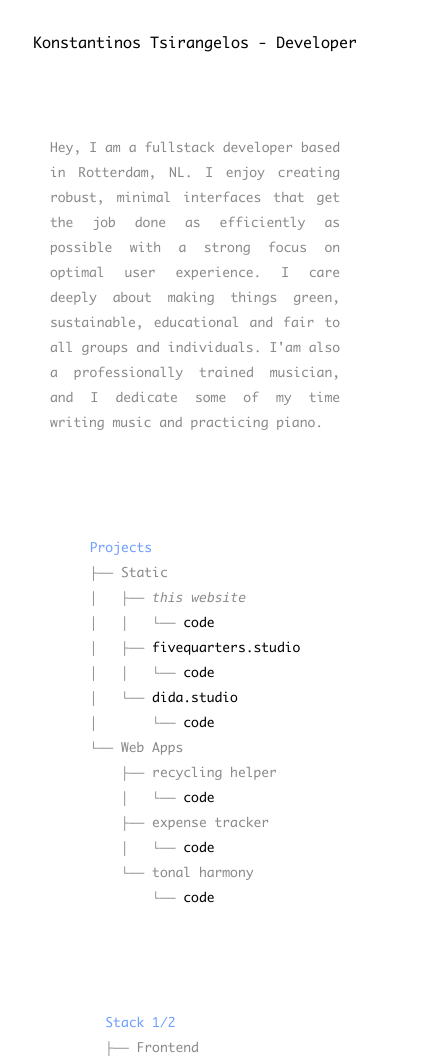
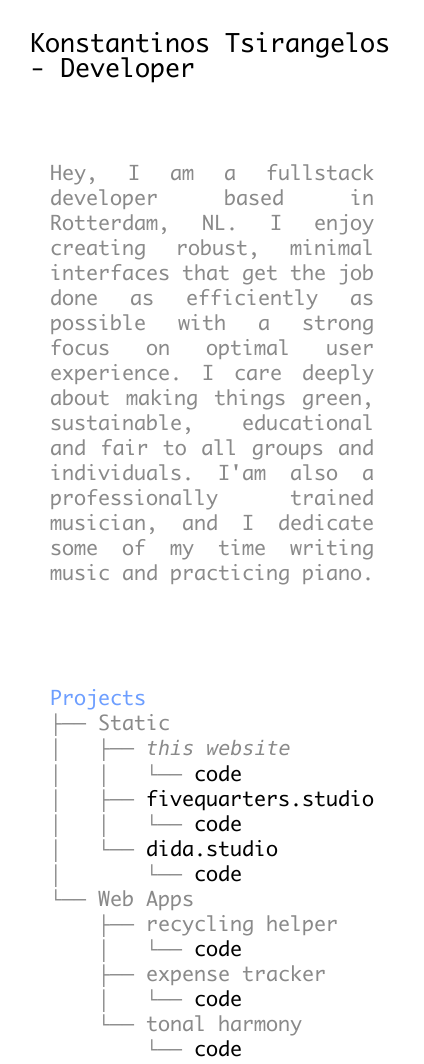
Before and after one commit to ktsirangelos/k, a plain HTML site: page index.html in a window 390 px wide. Shown: the top 1064 px of the page, 424 px wide, since content can reach past the window. Drawn offline with Linux system fonts and the light colour scheme.

Commit message:
font size mobile

```diff
--- a/index.html
+++ b/index.html
@@ -23,7 +23,7 @@
     />
     <link rel="manifest" href="favicon/site.webmanifest" />
     <!-- Styles -->
-    <link rel="stylesheet" href="style.css?v=4.1" />
+    <link rel="stylesheet" href="style.css?v=4.2" />
     <!-- Scripts -->
   </head>
   <body>
--- a/style.css
+++ b/style.css
@@ -191,4 +191,21 @@ main pre {
     grid-row-end: 7;
     justify-self: center;
   }
+
+  main {
+    line-height: 2.5rem;
+  }
+
+  main pre {
+    font-size: 2rem;
+  }
+
+  .title p,
+  .links a {
+    font-size: 2.5rem;
+  }
+
+  .about p {
+    font-size: 2rem;
+  }
 }
```
